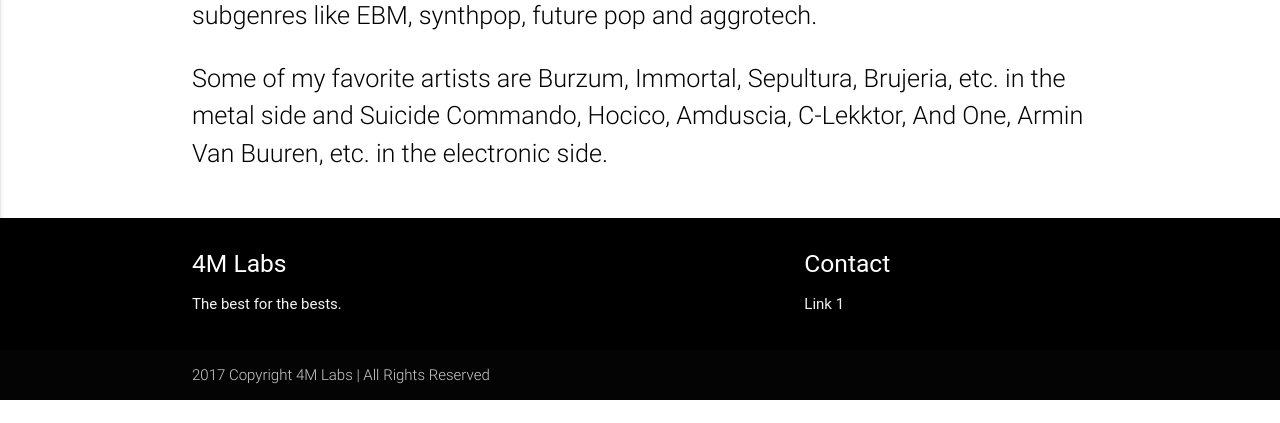
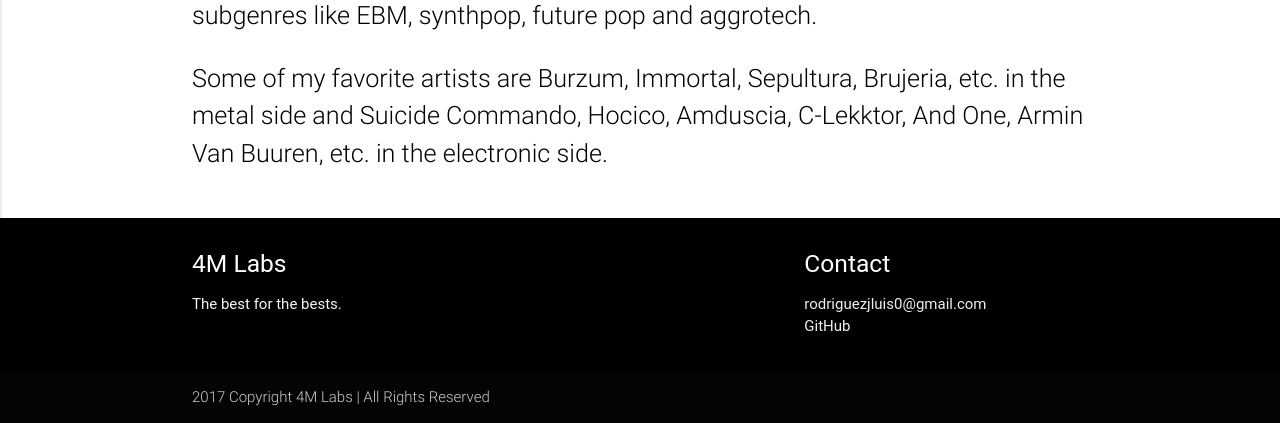
Before and after one commit to metalerk/4mlabs-platform, a Flask app: page /about in a window 1280 px wide. Shown: the part 568-991 px from the top of the page. Before the commit the page ends 968 px from the top, so only its background shows below. Run offline with Flask 2, Linux system fonts and the light colour scheme; some libraries are stand-ins or nearby versions; some web fonts are replaced.

Commit message:
Fixed 404

```diff
--- a/templates/base.html
+++ b/templates/base.html
@@ -89,7 +89,8 @@
               <div class="col l4 offset-l2 s12">
                 <h5 class="white-text">Contact</h5>
                 <ul>
-                  <li><a class="grey-text text-lighten-3" href="#!">Link 1</a></li>
+                  <li><i class="mail icon"></i><a class="grey-text text-lighten-3" href="#">rodriguezjluis0@gmail.com</a></li>
+                  <li><i class="github icon"></i><a class="grey-text text-lighten-3" href="#!">GitHub</a></li>
                 </ul>
               </div>
             </div>
```
